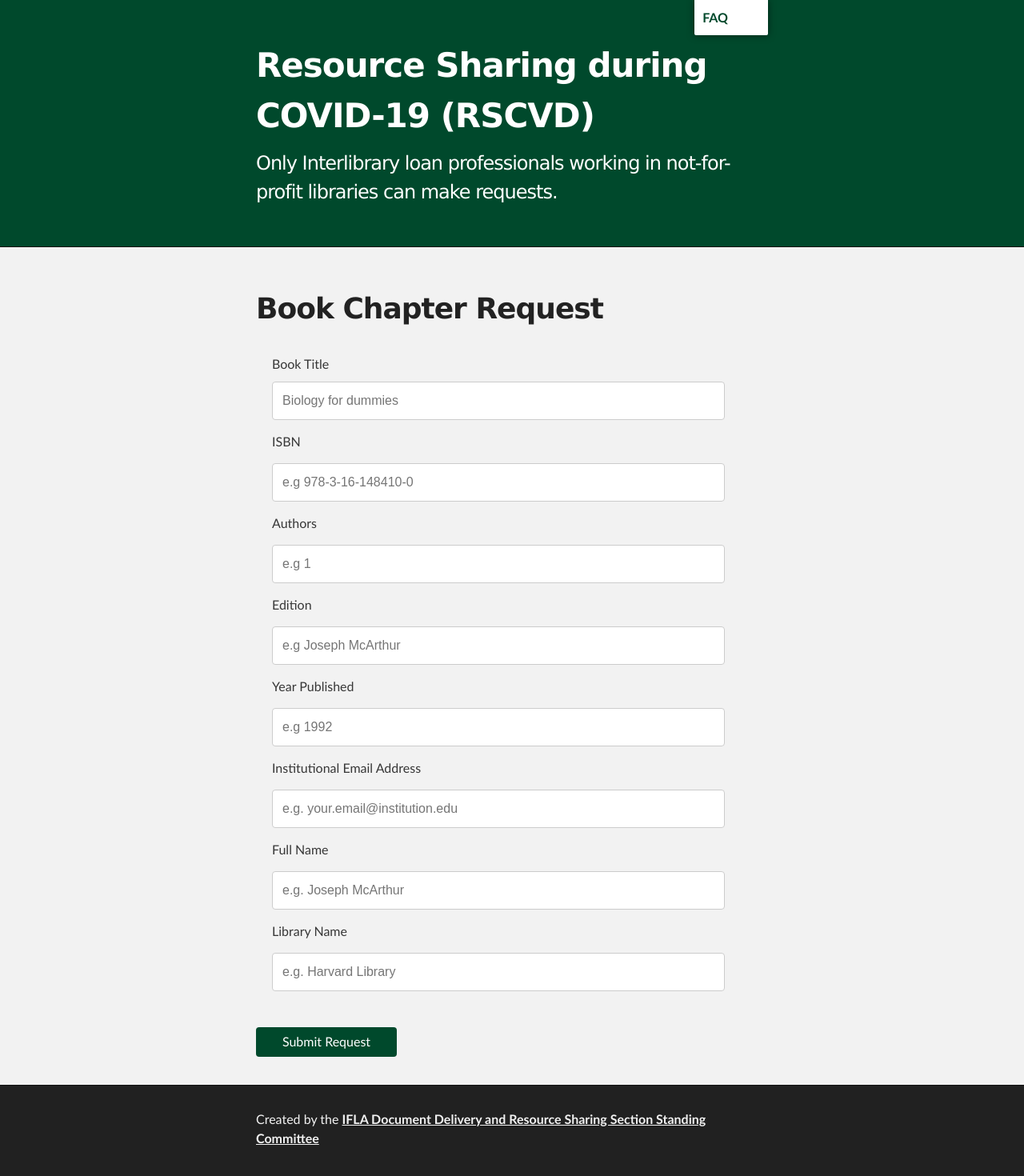
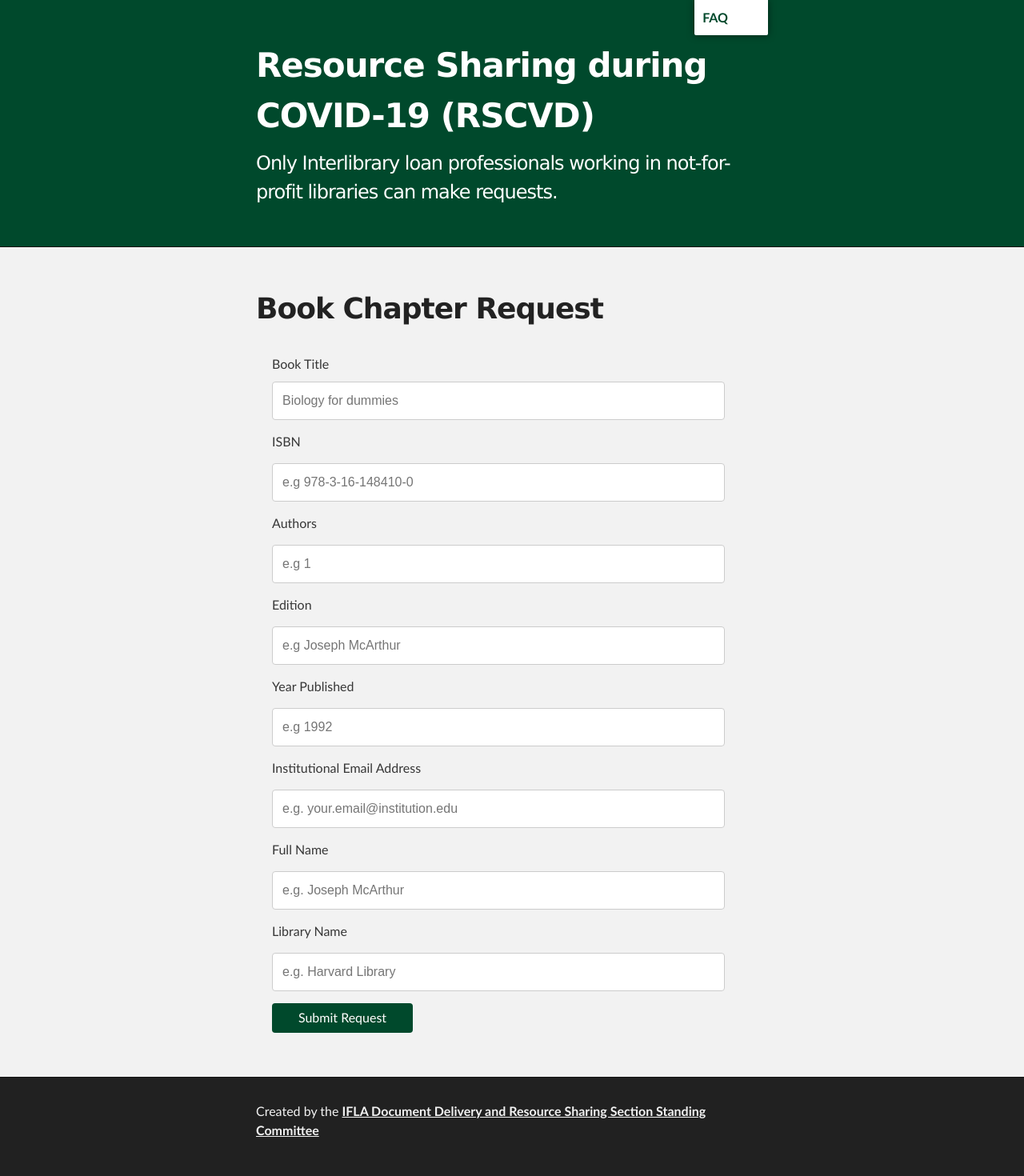
Before and after one commit to JosephMcArthur/rscvd-dev, a Jekyll site: the page built from book.html, in a window 1280 px wide. Shown: the whole page at 80% size. Built offline with Jekyll 4.4.1, drawn with Linux system fonts in a browser that asks for light colours.

Commit message:
put this in form

```diff
--- a/book.html
+++ b/book.html
@@ -31,9 +31,10 @@ layout: form
 <p>Library Name</p>
 <p><input class="oabutton_form" type="text" name="library name" placeholder="e.g. Harvard Library" style="box-shadow:none;"></p>
 
+<p><a class="oabutton_find" href="#" type="submit"id="submit-form" aria-label="Search" style="min-width:150px;">Submit Request</a></p>
+
 </form>
 
-<p><a class="oabutton_find" href="#" type="submit"id="submit-form" aria-label="Search" style="min-width:150px;">Submit Request</a></p>
 <script>
 var $form = $('form#test-form'),
     url = '      https://script.google.com/macros/s/AKfycbwPq7xWoTLwnqZHv7gJAwtsHRkreJ1hMJVeeplxDG_MipdIamU6/exec'
```
